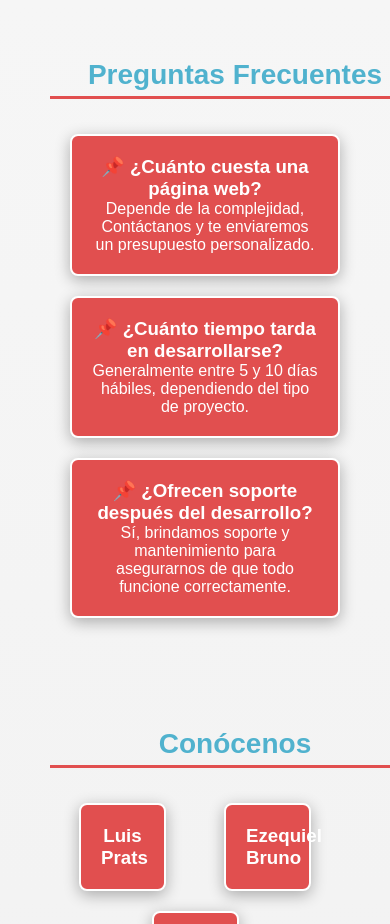
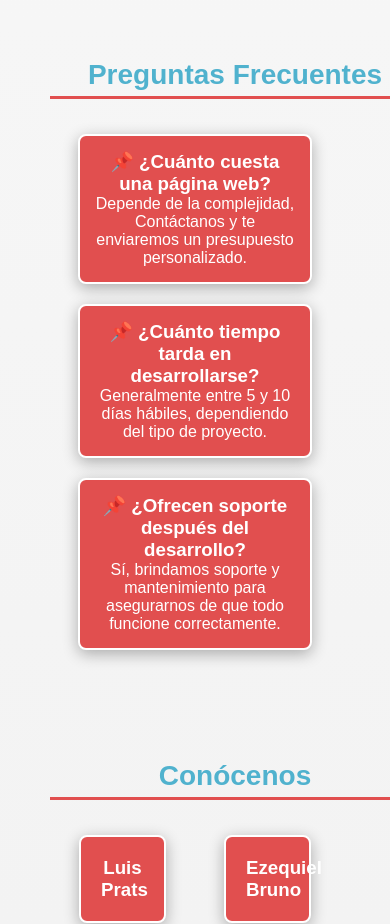
Before and after one commit to Ezebruno/Estructura, a plain HTML site: page index.html in a window 390 px wide. Shown: the part 2680-3604 px from the top of the page. Drawn offline with Linux system fonts and the light colour scheme.

Commit message:
style.css

```diff
--- a/style.css
+++ b/style.css
@@ -207,13 +207,15 @@ footer {
         flex-direction: column;
         align-items: center;
         width: 100%; /* Asegura que el contenedor no se desborde */
-        padding: 0 10px; /* Agrega margen interno para evitar desbordes */
+        padding: 0 5%; /* Margen interno para evitar desbordes */
     }
 
     .faq-item {
-        width: 100%; /* Ocupa todo el ancho disponible */
-        max-width: 350px; /* Ajuste para evitar que se expanda demasiado */
-        word-wrap: break-word; /* Evita que el texto largo haga que se salga */
+        width: 90%; /* Reduce el ancho para evitar que se salga */
+        max-width: 320px; /* Límite para dispositivos pequeños */
+        word-wrap: break-word;
         overflow-wrap: break-word;
+        padding: 15px;
+        box-sizing: border-box; /* Evita que el padding haga que se desborde */
     }
 }
```
